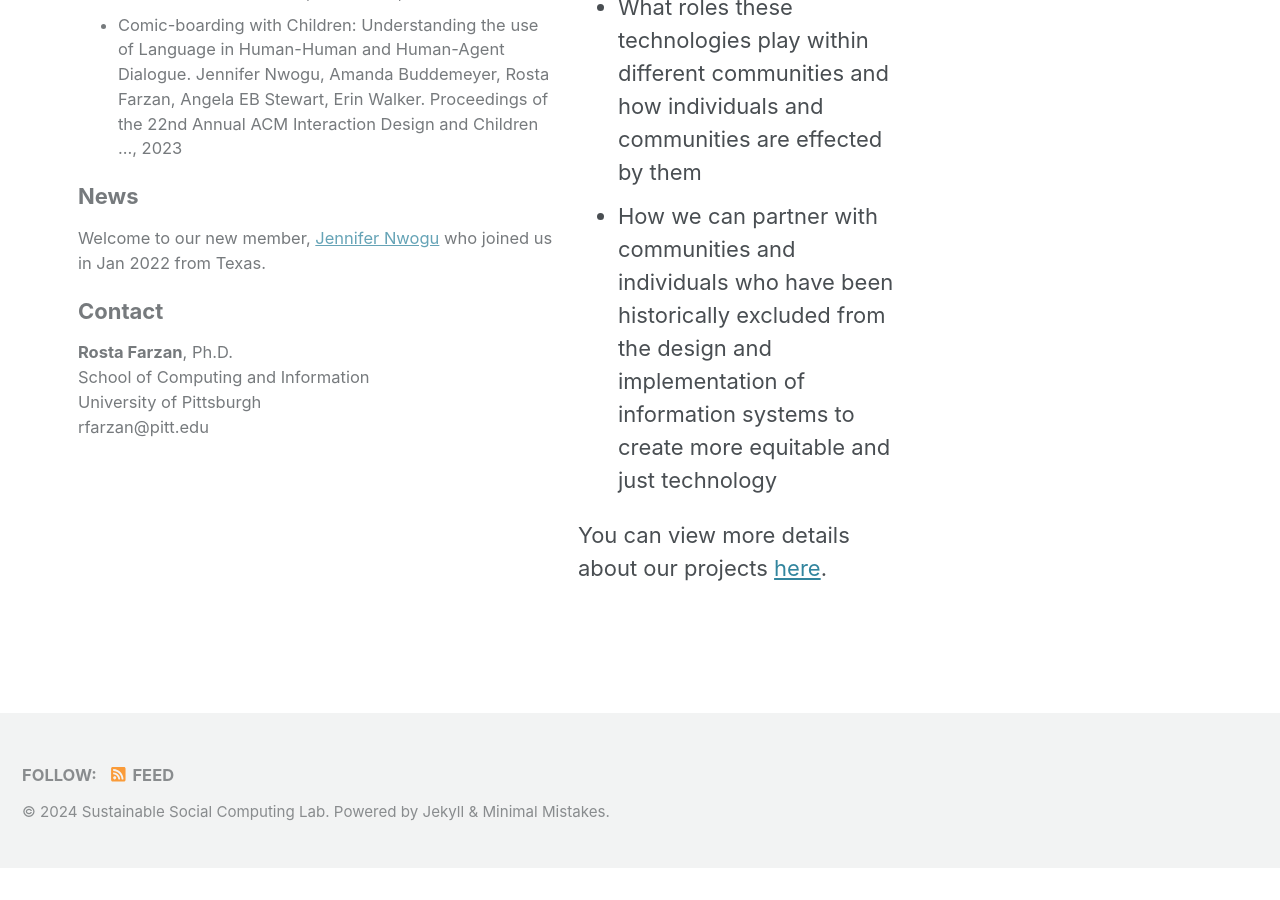
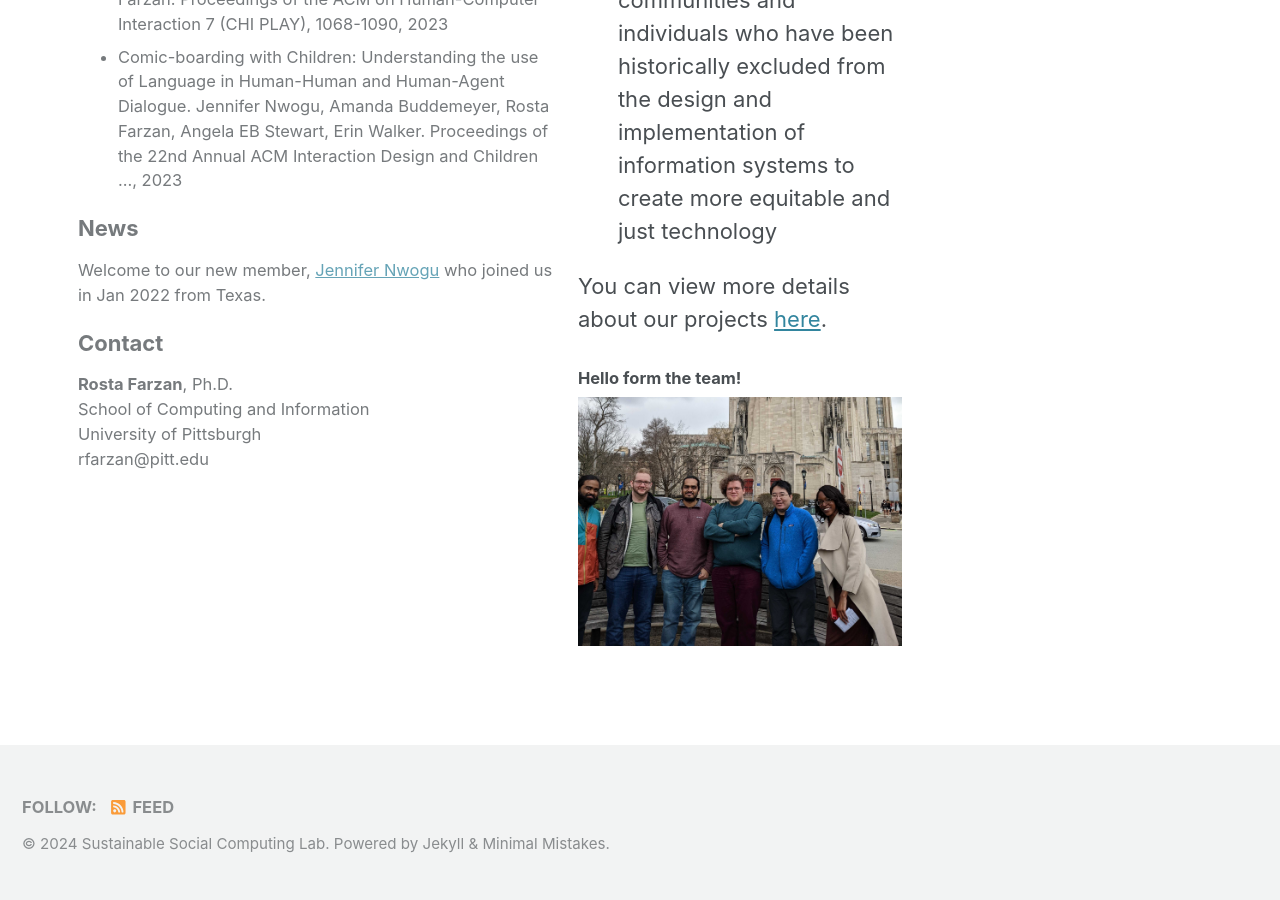
Before and after one commit to SSC-Pitt/SSC-Pitt.github.io, a Jekyll site: the page built from index.html, in a window 1280 px wide and 900 px high, scrolled down 875 px. Built offline with Jekyll 4.4.1, drawn with Linux system fonts in a browser that asks for light colours; cached includes are drawn as plain includes; nearby versions of some CDN libraries; the list of posts is cut into pages by our own code; before the commit the page ends 1742 px from its top, so only the background shows below that.

Commit message:
change homepage layout

```diff
--- a/index.html
+++ b/index.html
@@ -17,8 +17,7 @@
            "
 ---
 <dev class="index welcome-text">
-<img class="group_image" src="/assets/img/group.jpg"/>
-At the Sustainable Social Computing lab at the University of Pittsburgh, we research the interplay of technology and society in terms of...
+<b>At the Sustainable Social Computing lab at the University of Pittsburgh, we research the interplay of technology and society in terms of...</b>
 
 <ul>
   <li>How social computing systems can be studied, designed, and implemented to more effectively achieve the goals of their different stakeholders</li>
@@ -27,4 +26,8 @@
 </ul>
 
 <p>You can view more details about our projects <a href='projects.html'>here</a>.</p>
+
+
+<h4>Hello form the team!</h4>
+<img class="group_image" src="/assets/img/group.jpg">
 </dev>
```
